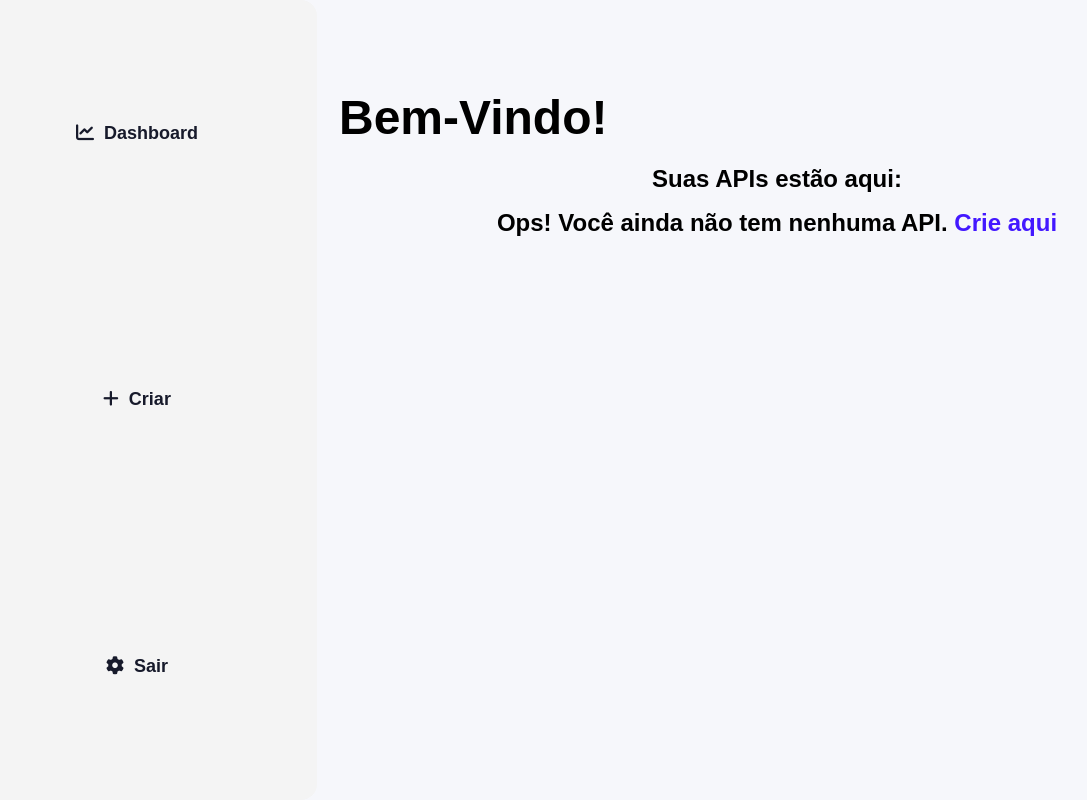
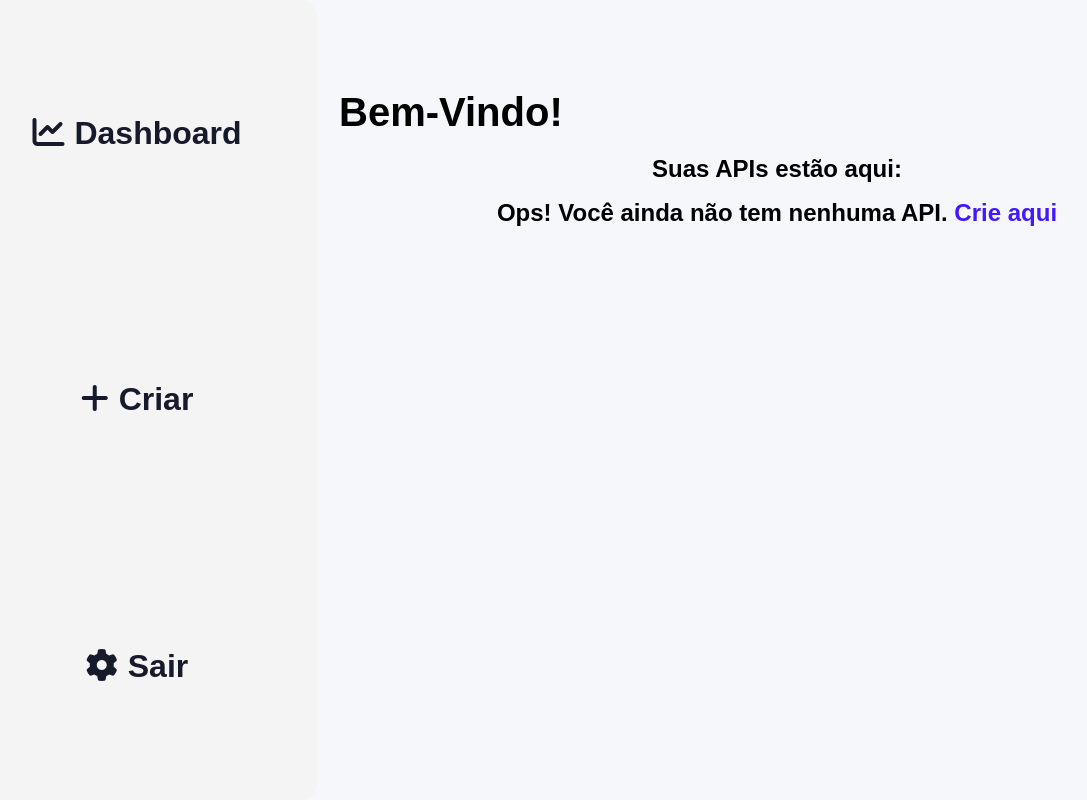
Before and after one commit to 0arKes/APIGuard, a Django app: page /dashboard/ in a window 1280 px wide. Shown: the whole page, without its empty margins (43-1130 px from the left). Run offline with Django 5.2, Linux system fonts and the light colour scheme; the visitor is signed in with stand-in values (Sample User, id 1); data that the repository does not hold is empty; parts of the project's set-up code (start-up, migrations or seed data) failed here and were passed over; some libraries are stand-ins or nearby versions.

Commit message:
style: melhorando paginas
Melhoria nas paginas no tamanho da fonte
Corrigindo problema do body na view dashboard

```diff
--- a/monitoring/static/monitoring/styles/dashboard.css
+++ b/monitoring/static/monitoring/styles/dashboard.css
@@ -1,13 +1,11 @@
 body{
-    min-height: 100vh;
-
     background: var(--background-body);
 }
 
 .title{
     margin: 90px 0 5px 22px;
 
-    font-size: 36px;
+    font-size: clamp(2rem, 3vw, 3rem);
     font-weight: 600;
 }
 
@@ -41,7 +39,7 @@ body{
 .card h2 {
     color: var(--text);
 
-    font-size: 26px;
+    font-size: clamp(1.4rem, 2vw, 1.8rem);
     font-weight: 800;
 }
 
@@ -146,7 +144,7 @@ section.hero a{
     }
 
     .title{
-        font-size: 48px;
+        font-size: clamp(2.5rem, 3vw, 3rem);
     }
 
     .hero{
--- a/monitoring/static/monitoring/styles/menu.css
+++ b/monitoring/static/monitoring/styles/menu.css
@@ -9,7 +9,7 @@
 
 .nav-list a{
     color: var(--text);
-    font-size: 18px;
+    font-size: clamp(1rem, 3vw, 2rem);
     font-weight: 600;
 
     padding: 16px;
```
Also changed, not shown: monitoring/static/monitoring/styles/detail_api.css (+4 -4 lines).
